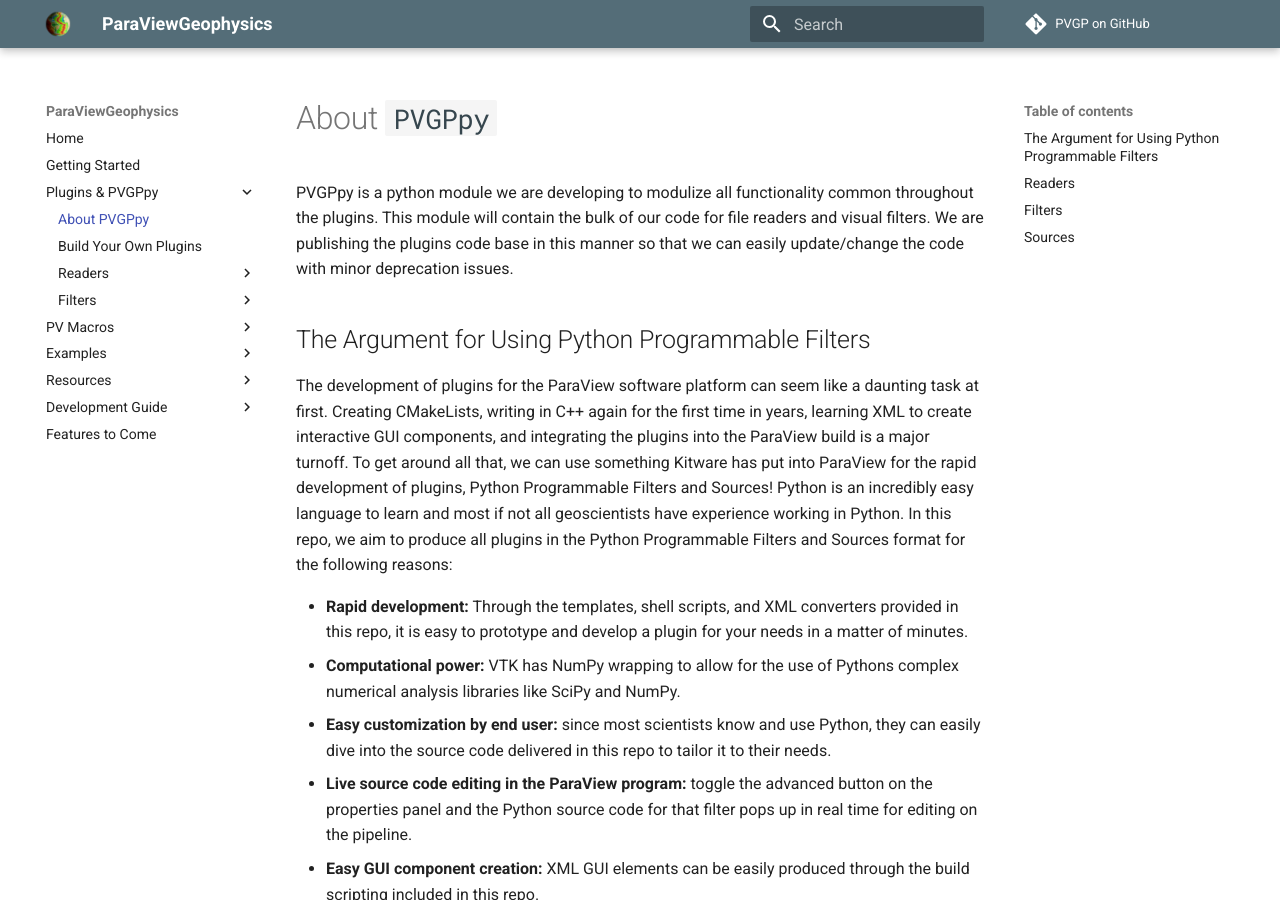
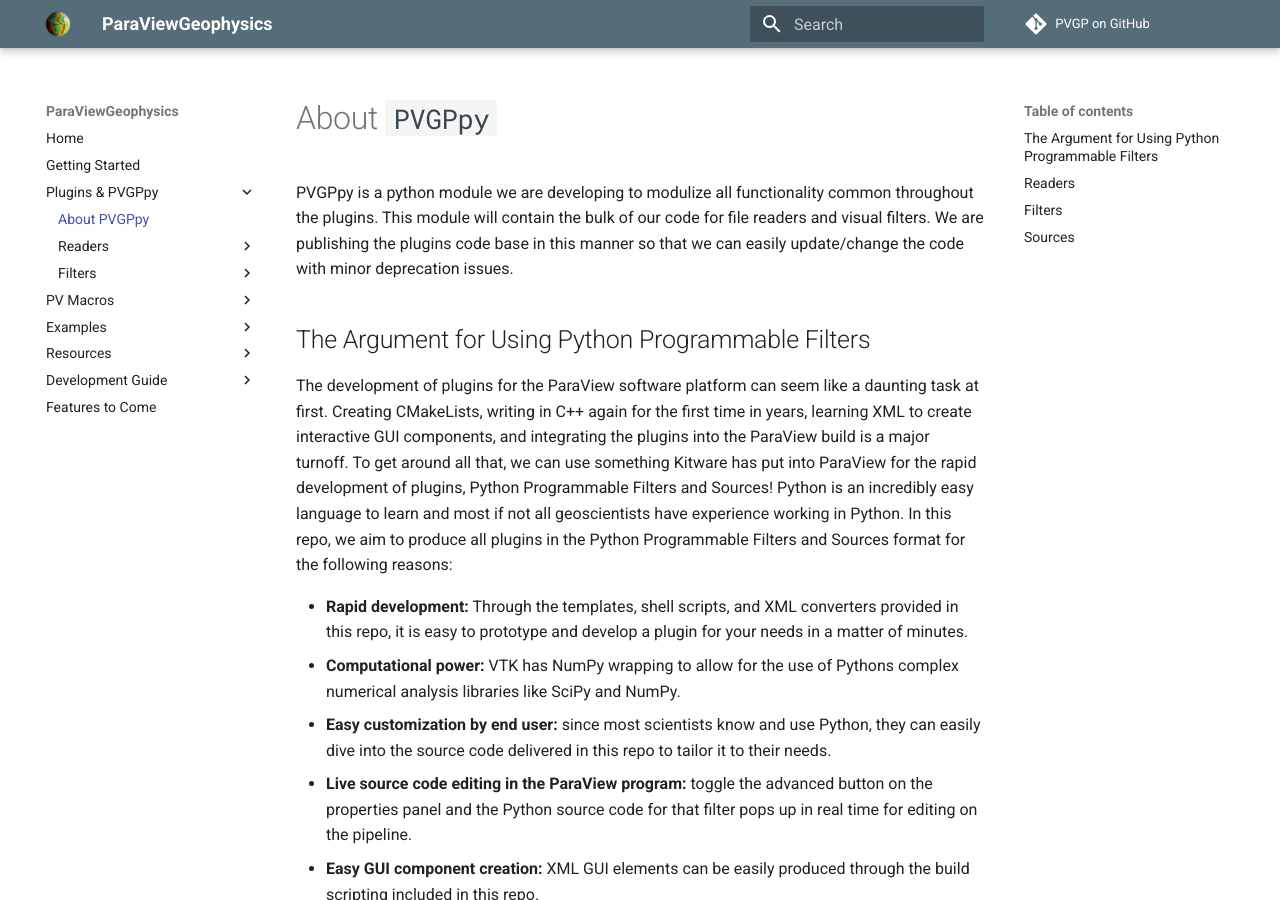
Before and after one commit to OpenGeoVis/PVGeo, an MkDocs documentation site: the page built from docs/PVGPpy/About-PVGPpy.md, in a window 1280 px wide and 900 px high. Built offline with MkDocs 1.6.1 and Material for MkDocs 9.7.7, drawn with Linux system fonts in a browser that asks for light colours; comment, search, counter and statistics services are not loaded; old or Windows-style settings are respelled for this version of MkDocs.

Commit message:
Moved build your own plugins to Dev-Guide

```diff
--- a/mkdocs.yml
+++ b/mkdocs.yml
@@ -62,7 +62,6 @@
 
 - Plugins & PVGPpy:
     - About PVGPpy: PVGPpy/About-PVGPpy.md
-    - Build Your Own Plugins: PVGPpy/Build-Your-Own-Plugins.md
     - Readers:
         - Grids:
             - SGeMS Grid: PVGPpy/read/SGeMS-Grid.md
@@ -115,5 +114,6 @@
 - Development Guide:
     - Contributing: Dev-Guide/Contributing-to-PVGP.md
     - Repo Structure: Dev-Guide/Repo-Structure.md
+    - Build Your Own Plugins: Dev-Guide/Build-Your-Own-Plugins.md
 
 - Features to Come: Upcoming.md
```
